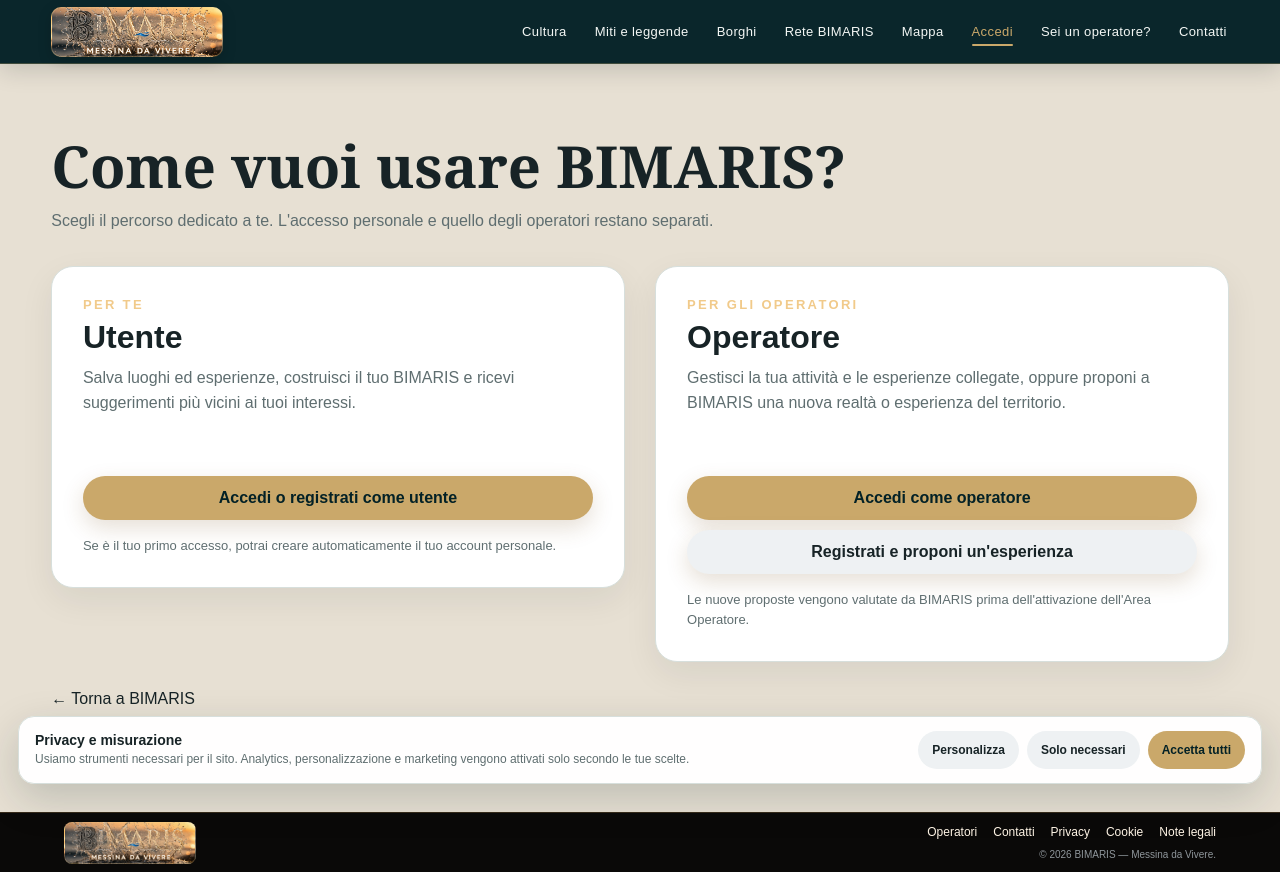
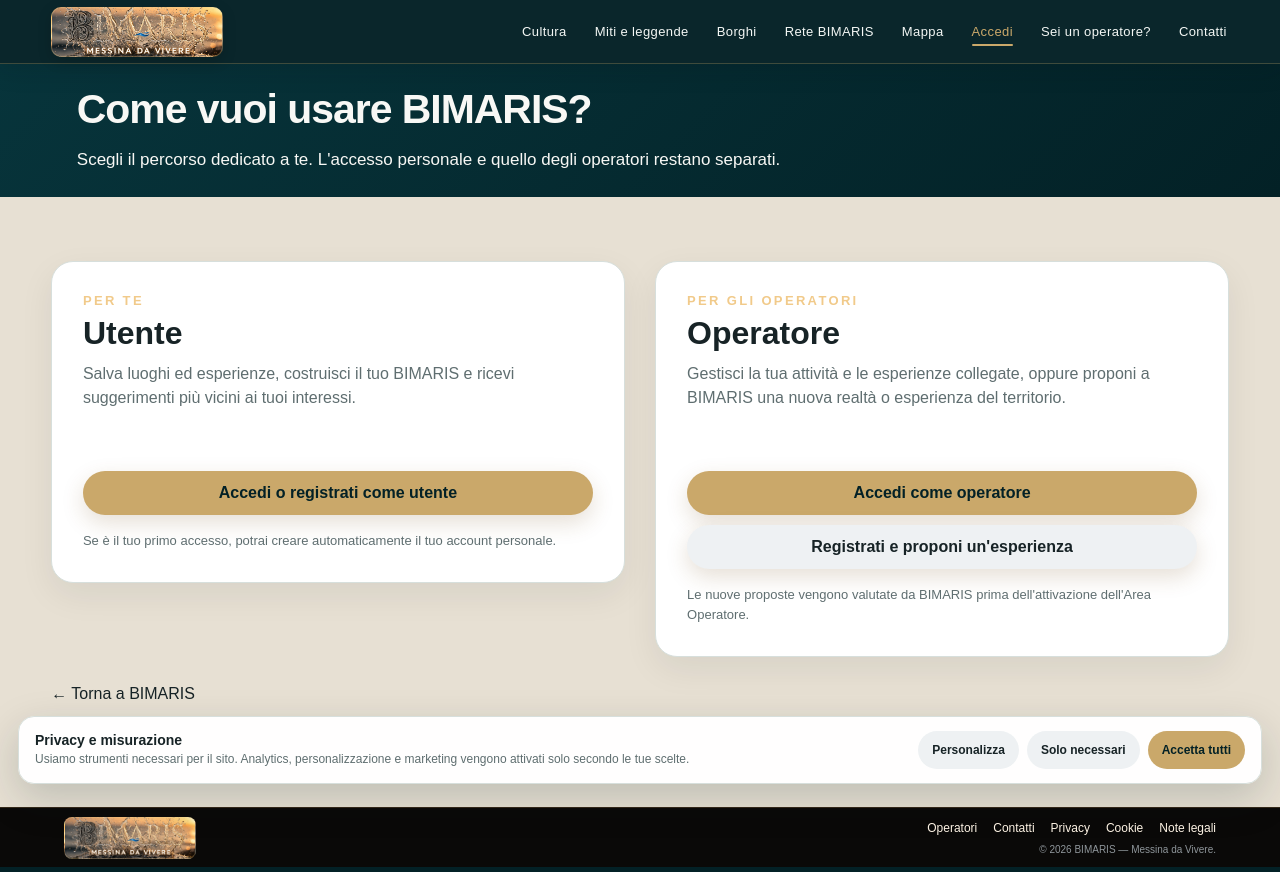
Before and after one commit to giovannibrunetto/bimaris-platform, a Next.js app in the folder apps/web/: page /accedi in a window 1280 px wide. Built offline with nearby package versions, Linux system fonts and the light colour scheme.

Commit message:
feat(ux-brand-05): align accedi/page.tsx public hero

```diff
--- a/apps/web/app/accedi/page.tsx
+++ b/apps/web/app/accedi/page.tsx
@@ -51,8 +51,7 @@ export default function AccediPage(){
   feedback("Controlla la tua email: ti abbiamo inviato il link per entrare nell'Area Operatore.");
  }
 
- return <div className="container access-gateway">
-  <h1>Come vuoi usare BIMARIS?</h1><p className="access-gateway-intro">Scegli il percorso dedicato a te. L'accesso personale e quello degli operatori restano separati.</p>
+ return <><section className="ux-brand-05-hero ux-brand-05-hero--compact"><h1>Come vuoi usare BIMARIS?</h1><p>Scegli il percorso dedicato a te. L'accesso personale e quello degli operatori restano separati.</p></section><div className="container access-gateway">
   <div className="access-gateway-grid">
    <section className="card access-gateway-card">
     <div><div className="kicker">Per te</div><h2>Utente</h2><p>Salva luoghi ed esperienze, costruisci il tuo BIMARIS e ricevi suggerimenti più vicini ai tuoi interessi.</p></div>
@@ -66,5 +65,5 @@ export default function AccediPage(){
     <p className="access-gateway-note">Le nuove proposte vengono valutate da BIMARIS prima dell'attivazione dell'Area Operatore.</p>
    </section>
   </div><p className="access-gateway-back"><Link href="/">← Torna a BIMARIS</Link></p>
- </div>;
+ </div></>;
 }
```
